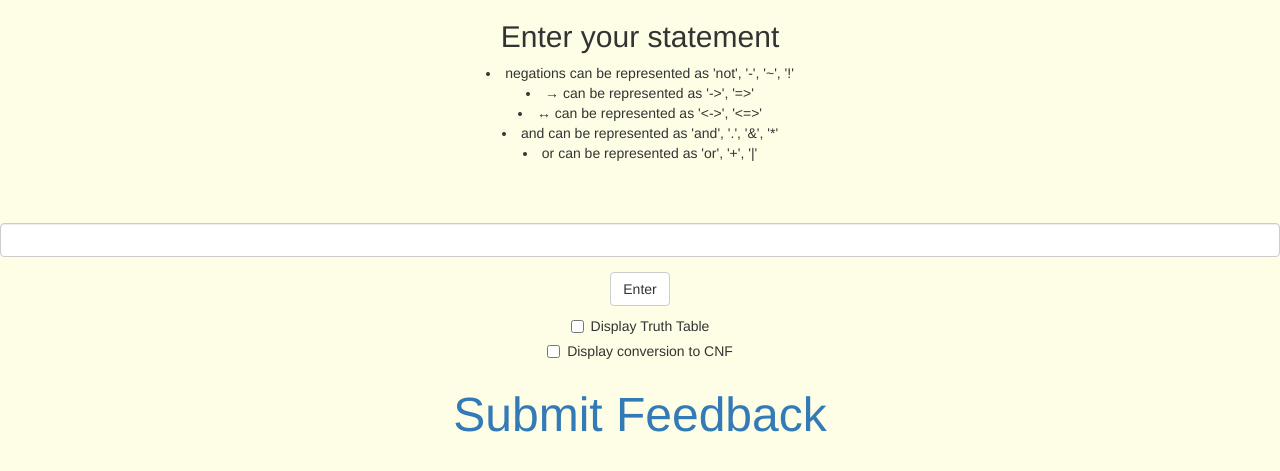
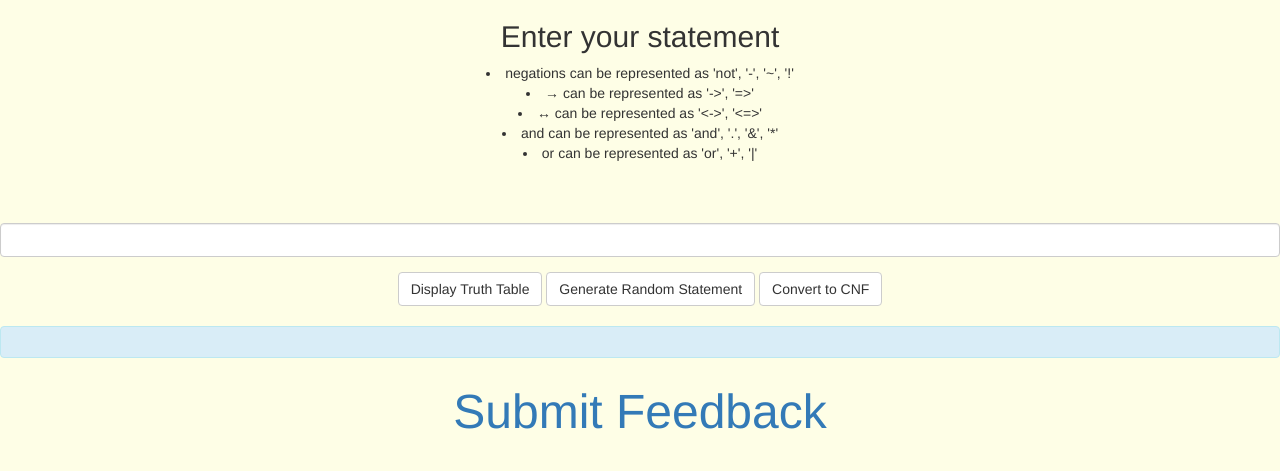
Before and after one commit to pravar97/Edinburgh-Thesis, a Flask app: page / in a window 1280 px wide. Shown: the top 471 px of the page. Run offline with Flask 2, Linux system fonts and the light colour scheme; some libraries are stand-ins or nearby versions.

Commit message:
Have a random statement generator

```diff
--- a/main.py
+++ b/main.py
@@ -1,3 +1,5 @@
+import random
+
 from flask import Flask, render_template
 import itertools
 from flask_wtf import FlaskForm
@@ -522,9 +524,9 @@ def gen_stmt(tree):
     pres = {'→':0, '↔':0, '∧':1, '∨':2}
     if isinstance(tree, NegOP):
         if isinstance(tree.stmt, BinOp):
-            return "¬("+gen_stmt(tree.stmt)+") "
+            return "¬("+gen_stmt(tree.stmt)+")"
         else:
-            return "¬"+gen_stmt(tree.stmt) + " "
+            return "¬"+gen_stmt(tree.stmt)
     if isinstance(tree, BinOp):
         out = ""
         if type(tree.lhs) == str:
@@ -532,34 +534,45 @@ def gen_stmt(tree):
         elif isinstance(tree.lhs, NegOP):
             out += gen_stmt(tree.lhs) + " "
         elif pres[tree.lhs.op] > pres[tree.op]:
-            out += "(" + gen_stmt(tree.lhs) + ") "
+            out += "(" + gen_stmt(tree.lhs) + ")"
         else:
-            out += gen_stmt(tree.lhs) + " "
-        out += tree.op + " "
+            out += gen_stmt(tree.lhs)
+        out += " " + tree.op + " "
         if type(tree.rhs) == str:
-            out += tree.rhs + " "
+            out += tree.rhs
         elif isinstance(tree.rhs, NegOP):
-            out += gen_stmt(tree.rhs) + " "
+            out += gen_stmt(tree.rhs)
         elif pres[tree.rhs.op] > pres[tree.op]:
-            out += "(" + gen_stmt(tree.rhs) + ") "
+            out += "(" + gen_stmt(tree.rhs) + ")"
         else:
-            out += gen_stmt(tree.rhs) + " "
+            out += gen_stmt(tree.rhs)
         return out
     else:
-        return tree + " "
+        return tree
+
+def genRanTree(s):
+    ran = random.randint(0, 100)
+    if s < ran - 10:
+        return BinOp(genRanTree(s+20), ['→','↔','∧','∨'][random.randint(0, 3)], genRanTree(s+20))
+    elif s < ran:
+        return NegOP(genRanTree(s+20))
+    else:
+        return 'xyzabcdefghk'[random.randint(0, 11)]
 
 
 class Statement(FlaskForm):
     input = StringField(' ', validators=[DataRequired()])
-    submit = SubmitField('Enter')
-    disTT = BooleanField('Display Truth Table')
-    disCNF = BooleanField('Display conversion to CNF')
+    submit = SubmitField('Display Truth Table')
+    genRan = SubmitField('Generate Random Statement')
+    conCNF = SubmitField('Convert to CNF')
+
 
 
 @app.route('/', methods=['POST', 'GET'])
 def home():
 
     form = Statement()
+
 
     error = ""
     desc = ""
@@ -570,25 +583,28 @@ def home():
     s5 = ""
     if form.validate_on_submit():
 
-
+        if form.genRan.data:
+            astTree = genRanTree(30)
+            form.input.data = gen_stmt(astTree)
         try:
             tokens = tokenize(form.input.data)
             parser = Parser(tokens)
             astTree = parser.parse()
-            noDI = rmN(rmDI(astTree))
-            noSI = rmN(rmSI(noDI))
-            noB = rmN(rmB(noSI))
 
-            cnf1 = noB
-            while True:
-                cnf = genCNF(cnf1)
-                if gen_stmt(cnf) == gen_stmt(cnf1):
-                    break
-                else:
+            if form.conCNF.data:
+                noDI = rmN(rmDI(astTree))
+                noSI = rmN(rmSI(noDI))
+                noB = rmN(rmB(noSI))
 
-                    cnf1 = cnf
-            simCNF = simCon(cnf, [])[0]
-            if form.disCNF.data:
+                cnf1 = noB
+                while True:
+                    cnf = genCNF(cnf1)
+                    if gen_stmt(cnf) == gen_stmt(cnf1):
+                        break
+                    else:
+
+                        cnf1 = cnf
+                simCNF = simCon(cnf, [])[0]
                 s1 = '1. Eliminate   ↔    : ' + gen_stmt(noDI)
                 s2 = '2. Eliminate    →    : ' + gen_stmt(noSI)
                 s3 = '3. Move  ¬   inwards  : ' + gen_stmt(noB)
@@ -596,7 +612,7 @@ def home():
                 s5 = '5. Simplify CNF        : ' + gen_stmt(simCNF)
             curAST = ast(astTree)
             output = curAST.printTruthTable()
-            pdTable = pd.DataFrame(output)
+
             if True in output['Result']:
                 if False in output['Result']:
                     desc = "Statement is satisfiable"
@@ -604,7 +620,8 @@ def home():
                     desc = "Statement is a tautology"
             else:
                 desc = "Statement is unsatisfiable"
-            if form.disTT.data:
+            if form.submit.data:
+                pdTable = pd.DataFrame(output)
                 table = pdTable.head(len(output['Result'])).to_html(col_space=50, classes='Table')
             else:
                 table = None
--- a/templates/home.html
+++ b/templates/home.html
@@ -57,7 +57,9 @@
 </div>
 {% endif %}
 
-
+<div class="alert alert-info" role="alert">
+  {{desc}}
+</div>
 <div class=page>
 
     {% if table != None %}
@@ -66,9 +68,7 @@
 
 </div>
 {% if desc %}
-<div class="alert alert-info" role="alert">
-  {{desc}}
-</div>
+
 {% endif %}
 {% if s1 %}
 <div class="alert alert-warning" role="alert">
```
